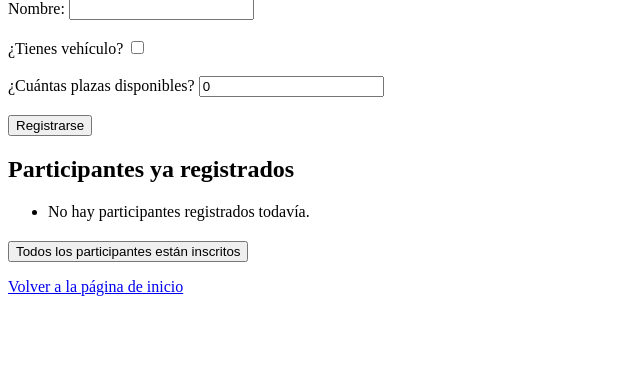
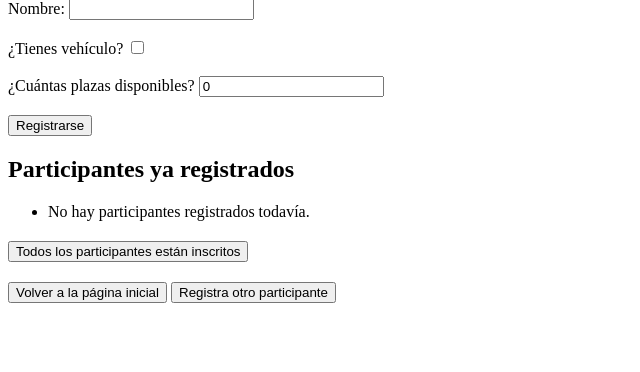
Before and after one commit to scheggia5071/DownwindLogistic, a Flask app: template templates/register.html in a window 1280 px wide. Shown: the part 67-439 px from the top of the page, without its empty margins (0-640 px from the left). Run offline with Flask 3, Linux system fonts and the light colour scheme; the template is opened without the code that fills it, so the values that code supplies are empty.

Commit message:
Added navigation buttons to participants page

```diff
--- a/templates/register.html
+++ b/templates/register.html
@@ -48,6 +48,15 @@
         <button type="submit">Todos los participantes están inscritos</button>
     </form>
 
-    <a href="/">Volver a la página de inicio</a>
+	<!-- Botones para navegación -->
+    <div style="margin-top: 20px;">
+        <a href="/" style="text-decoration: none;">
+            <button>Volver a la página inicial</button>
+        </a>
+        <a href="{{ url_for('register', downwind_name=downwind_name) }}" style="text-decoration: none;">
+            <button>Registra otro participante</button>
+        </a>
+    </div>
+
 </body>
 </html>
```
